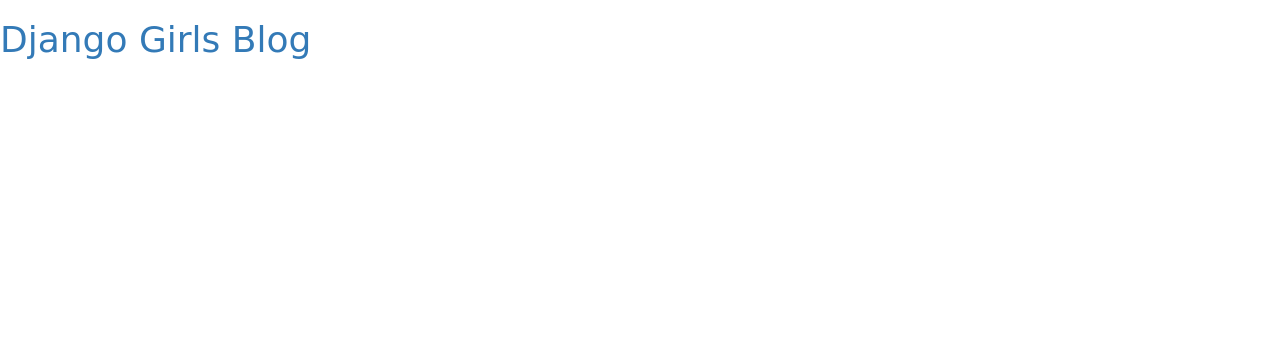
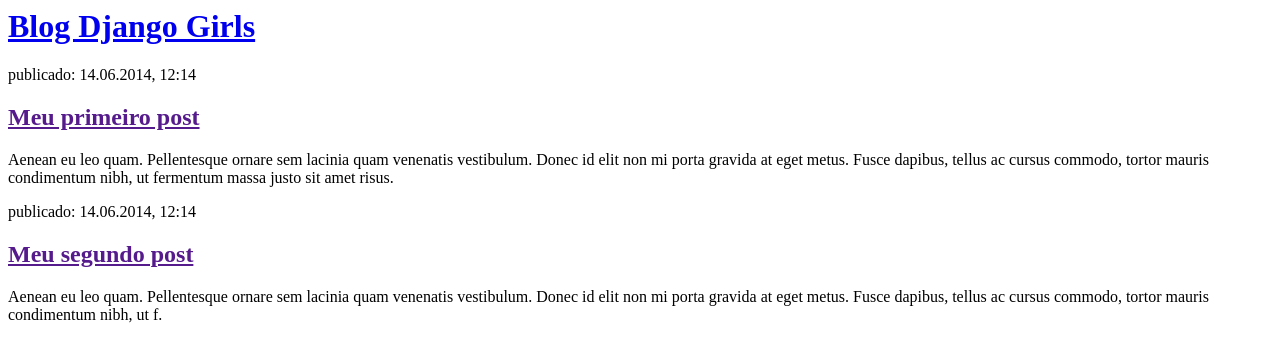
Before and after one commit to cristianosantosoliveira/DjangoGirls, a Django app: page / in a window 1280 px wide. Shown: the top 362 px of the page. Run offline with Django 3.2, Linux system fonts and the light colour scheme; data that the repository does not hold is empty; some libraries are stand-ins or nearby versions.

Commit message:
Mudanças no HTML do site

```diff
--- a/blog/templates/blog/post_list.html
+++ b/blog/templates/blog/post_list.html
@@ -1,39 +1,22 @@
-{% load static %}
 <html>
     <head>
-        <title>Django Girls blog</title>
-        <link rel="stylesheet" href="//maxcdn.bootstrapcdn.com/bootstrap/3.2.0/css/bootstrap.min.css">
-        <link rel="stylesheet" href="//maxcdn.bootstrapcdn.com/bootstrap/3.2.0/css/bootstrap-theme.min.css">
-        <link rel="stylesheet" href="{% static 'css/blog.css' %}">
+        <title>Blog Django Girls</title>
     </head>
     <body>
         <div>
-            <h1><a href="/">Django Girls Blog</a></h1>
-            <h2><a href="{% url 'post_detail' pk=post.pk %}">{{ post.title }}</a></h2>
+            <h1><a href="/">Blog Django Girls</a></h1>
         </div>
 
-        {% for post in posts %}
-            <div>
-                <p>published: {{ post.published_date }}</p>
-                <h2><a href="">{{ post.title }}</a></h2>
-                <p>{{ post.text|linebreaksbr }}</p>
-            </div>
-        {% endfor %}
+        <div>
+            <p>publicado: 14.06.2014, 12:14</p>
+            <h2><a href="">Meu primeiro post</a></h2>
+            <p>Aenean eu leo quam. Pellentesque ornare sem lacinia quam venenatis vestibulum. Donec id elit non mi porta gravida at eget metus. Fusce dapibus, tellus ac cursus commodo, tortor mauris condimentum nibh, ut fermentum massa justo sit amet risus.</p>
+        </div>
 
-        <div class="content container">
-        <div class="row">
-            <div class="col-md-8">
-                {% for post in posts %}
-                    <div class="post">
-                        <div class="date">
-                            <p>published: {{ post.published_date }}</p>
-                        </div>
-                        <h2><a href="">{{ post.title }}</a></h2>
-                        <p>{{ post.text|linebreaksbr }}</p>
-                    </div>
-                {% endfor %}
-            </div>
+        <div>
+            <p>publicado: 14.06.2014, 12:14</p>
+            <h2><a href="">Meu segundo post</a></h2>
+            <p>Aenean eu leo quam. Pellentesque ornare sem lacinia quam venenatis vestibulum. Donec id elit non mi porta gravida at eget metus. Fusce dapibus, tellus ac cursus commodo, tortor mauris condimentum nibh, ut f.</p>
         </div>
-    </div>
     </body>
 </html>
--- a/blog/urls.py
+++ b/blog/urls.py
@@ -3,5 +3,4 @@
 
 urlpatterns = [
     path('', views.post_list, name='post_list'),
-    path('post/<int:pk>/', views.post_detail, name='post_detail'),
 ]
--- a/blog/views.py
+++ b/blog/views.py
@@ -1,12 +1,5 @@
 from django.shortcuts import render
-from django.utils import timezone
-from .models import Post
 
 
 def post_list(request):
-    posts = Post.objects.filter(published_date__lte=timezone.now()).order_by('published_date')
-    return render(request, 'blog/post_list.html', {'posts': posts})
-
-def post_detail(request, pk):
-    post = get_object_or_404(Post, pk=pk)
-    return render(request, 'blog/post_detail.html', {'post': post})
+    return render(request, 'blog/post_list.html', {})
```
